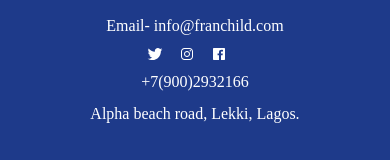
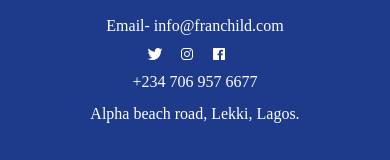
Before and after one commit to SamuelOlof/FranChild, a React (Create React App) app: page /advisory in a window 390 px wide. Shown: the part 2398-2558 px from the top of the page. Built offline with nearby package versions, Linux system fonts and the light colour scheme; a web font is replaced by a local one.

Commit message:
Changed telephone number

```diff
--- a/src/components/Footer.js
+++ b/src/components/Footer.js
@@ -74,7 +74,7 @@ const Footer = () => {
                 </div>
 
                 <div className='md:w-52 mt-2  md:mt-6'>
-                    +7(900)2932166
+                    +234 706 957 6677
                 </div>
 
                 <div className='md:w-52 mt-2 md:mt-6'>
```
